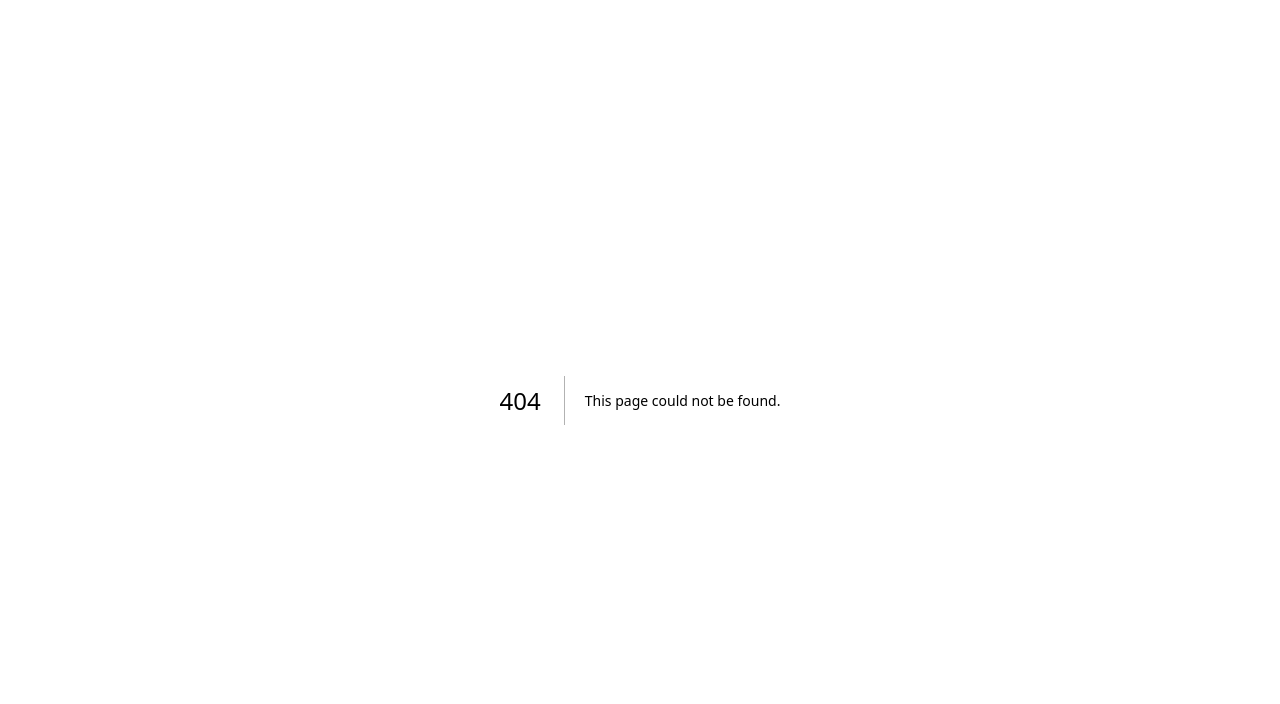
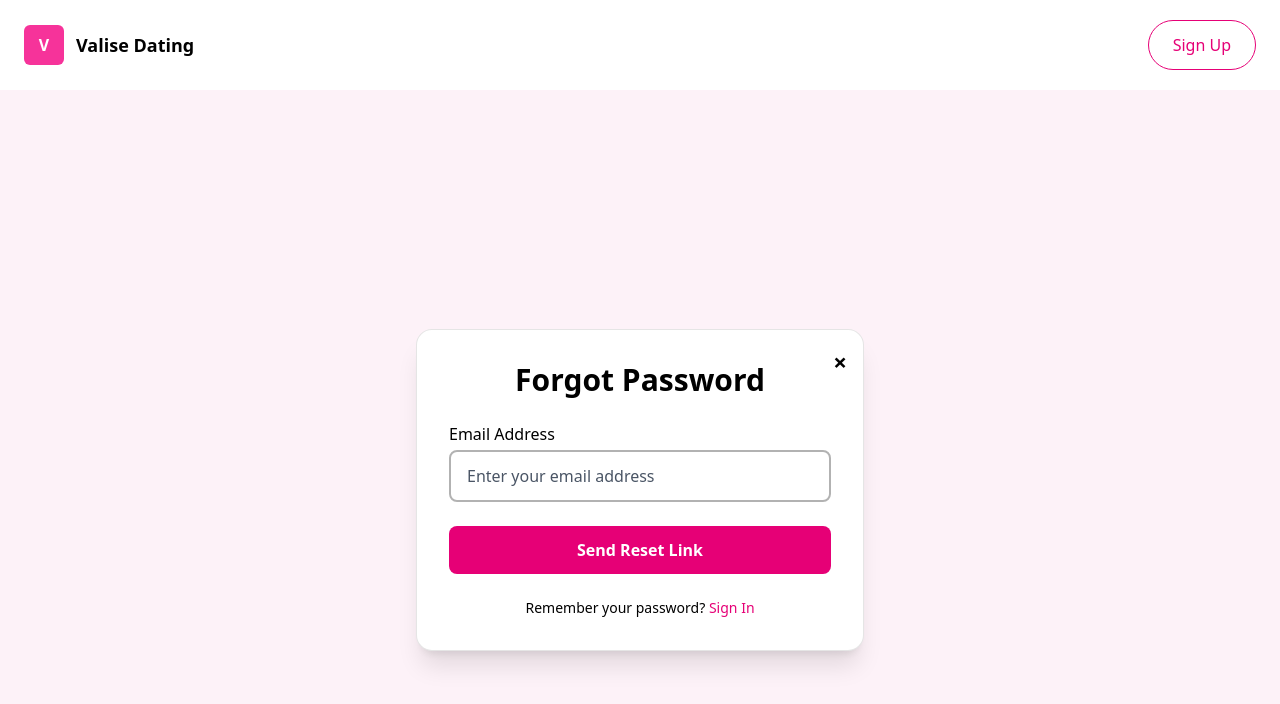
Before and after one commit to Sanchay-7/DatingApp, a Next.js app in the folder frontend/: page /forgot-password in a window 1280 px wide. Before the commit this address had no page. Shown: the top 704 px of the page. Built offline with nearby package versions, Linux system fonts and the light colour scheme.

Commit message:
added waiting page and forget password

```diff
--- /dev/null
+++ b/frontend/src/app/forgot-password/page.jsx
@@ -0,0 +1,7 @@
+"use client";
+
+import ForgotPassword from "@/components/ForgotPassword";
+
+export default function ForgotPasswordPage() {
+  return <ForgotPassword />;
+}
--- a/frontend/src/app/globals.css
+++ b/frontend/src/app/globals.css
@@ -11,6 +11,15 @@
   }
 }
 
+@keyframes spin {
+  from {
+    transform: rotate(0deg);
+  }
+  to {
+    transform: rotate(360deg);
+  }
+}
+
 .animate-fadeIn {
   animation: fadeIn 0.4s ease-in-out;
 }
--- /dev/null
+++ b/frontend/src/app/waiting/page.jsx
@@ -0,0 +1,5 @@
+import WaitingPage from "@/components/onboarding/waitingRoom";
+
+export default function WaitingRoute() {
+  return <WaitingPage />;
+}
--- /dev/null
+++ b/frontend/src/components/ForgotPassword.jsx
@@ -0,0 +1,83 @@
+"use client";
+
+import { useState } from "react";
+import Link from "next/link";
+import { useRouter } from "next/navigation";
+
+export default function ForgotPassword() {
+  const [email, setEmail] = useState("");
+  const [message, setMessage] = useState("");
+  const router = useRouter();
+
+  const handleSubmit = (e) => {
+    e.preventDefault();
+    if (!email.includes("@")) {
+      setMessage("Please enter a valid email address");
+      return;
+    }
+    setMessage("✅ Reset link sent to your email!");
+    setEmail("");
+  };
+
+  return (
+    <>
+      <header className="flex items-center justify-between px-6 py-5 max-w-7xl mx-auto">
+        <div className="flex items-center gap-3">
+          <div className="w-10 h-10 rounded-md bg-pink-500 flex items-center justify-center text-white font-bold">V</div>
+          <span className="text-lg font-bold">Valise Dating</span>
+        </div>
+        <nav className="hidden md:flex items-center gap-6">
+          <Link href="/signup" className="px-6 py-3 border border-pink-600 text-pink-600 rounded-full hover:bg-pink-50">
+            Sign Up
+          </Link>
+        </nav>
+      </header>
+      <main className="min-h-screen flex items-center justify-center bg-pink-50">
+        <div className="bg-white shadow-xl rounded-2xl p-8 w-full max-w-md border border-black/10 backdrop-blur-sm relative">
+          <button
+            onClick={() => router.push("/")}
+            className="absolute top-4 right-4 text-black text-2xl font-bold hover:text-pink-600 transition"
+          >
+            ×
+          </button>
+
+          <h2 className="text-3xl font-bold mb-6 text-center text-black">Forgot Password</h2>
+
+          <form className="space-y-6 text-black" onSubmit={handleSubmit}>
+            <div>
+              <label className="block text-base font-medium mb-1">Email Address</label>
+              <input
+                type="email"
+                placeholder="Enter your email address"
+                value={email}
+                onChange={(e) => setEmail(e.target.value)}
+                className="w-full px-4 py-3 border-2 border-black/30 rounded-lg focus:outline-none focus:ring-2 focus:ring-pink-600 text-black placeholder-gray-600"
+                required
+              />
+            </div>
+
+            <button
+              type="submit"
+              className="w-full bg-pink-600 text-white py-3 rounded-lg font-semibold hover:bg-pink-700 transition"
+            >
+              Send Reset Link
+            </button>
+
+            {message && (
+              <p className={`text-sm text-center ${message.includes("✅") ? "text-green-600" : "text-red-600"}`}>
+                {message}
+              </p>
+            )}
+
+            <p className="text-center text-sm">
+              Remember your password?{" "}
+              <Link href="/signin" className="text-pink-600 hover:underline font-medium">
+                Sign In
+              </Link>
+            </p>
+          </form>
+        </div>
+      </main>
+    </>
+  );
+}
--- a/frontend/src/components/onboarding/ProfileCreationForm.jsx
+++ b/frontend/src/components/onboarding/ProfileCreationForm.jsx
@@ -236,9 +236,8 @@ const ProfileCreationForm = () => {
         throw new Error(errorData.error || `Failed to update preferences: ${preferencesResponse.status}`);
       }
 
-      // Success! Redirect to dashboard or home
-      alert("Profile created successfully! 🎉");
-      router.push("/dashboard/user");
+      // Success! Redirect to waiting page for profile verification
+      router.push("/waiting");
     } catch (error) {
       console.error("Profile submission error:", error);
       setSubmitError(error.message || "Failed to create profile. Please try again.");
--- a/frontend/src/components/onboarding/waitingRoom.jsx
+++ b/frontend/src/components/onboarding/waitingRoom.jsx
@@ -1,31 +1,30 @@
 import React from 'react';
 
 // An animated clock icon that rotates continuously.
-// const RotatingClockIcon: React.FC = () => {
-//   return (
-//     <svg
-//       width="60"
-//       height="60"
-//       viewBox="0 0 60 60"
-//       fill="none"
-//       xmlns="http://www.w3.org/2000/svg"
-//     >
-//       {/* The non-rotating part: the clock face circle */}
-//       <circle cx="30" cy="30" r="26" stroke="#EC4899" strokeWidth="4" />
+const RotatingClockIcon = () => {
+  return (
+    <svg
+      width="60"
+      height="60"
+      viewBox="0 0 60 60"
+      fill="none"
+      xmlns="http://www.w3.org/2000/svg"
+    >
+      {/* The non-rotating part: the clock face circle */}
+      <circle cx="30" cy="30" r="26" stroke="#EC4899" strokeWidth="4" />
 
-//       {/* The rotating part: the clock hands */}
-//       <g style={{ animation: 'spin 2s linear infinite', transformOrigin: '30px 30px' }}>
-//         <path
-//           d="M30 18 V30 H42" // A simple path for two hands at 90 degrees
-//           stroke="#EC4899"
-//           strokeWidth="4"
-//           strokeLinecap="round"
-//         />
-//       </g>
-//     </svg>
-//   );
-// };
-
+      {/* The rotating part: the clock hands */}
+      <g style={{ animation: 'spin 2s linear infinite', transformOrigin: '30px 30px' }}>
+        <path
+          d="M30 18 V30 H42" // A simple path for two hands at 90 degrees
+          stroke="#EC4899"
+          strokeWidth="4"
+          strokeLinecap="round"
+        />
+      </g>
+    </svg>
+  );
+};
 
 export default function WaitingPage() {
   return (
@@ -36,7 +35,7 @@ export default function WaitingPage() {
         </div>
         <h1 className="text-3xl font-bold mb-3 text-pink-500">One moment…</h1>
         <p className="text-gray-600 text-base max-w-xs">
-          Your profile is hidden while we’re verifying your identity. It should only take a few minutes to complete.
+          Your profile is hidden while we're verifying your identity. It should only take a few minutes to complete.
         </p>
       </div>
     </div>
```
